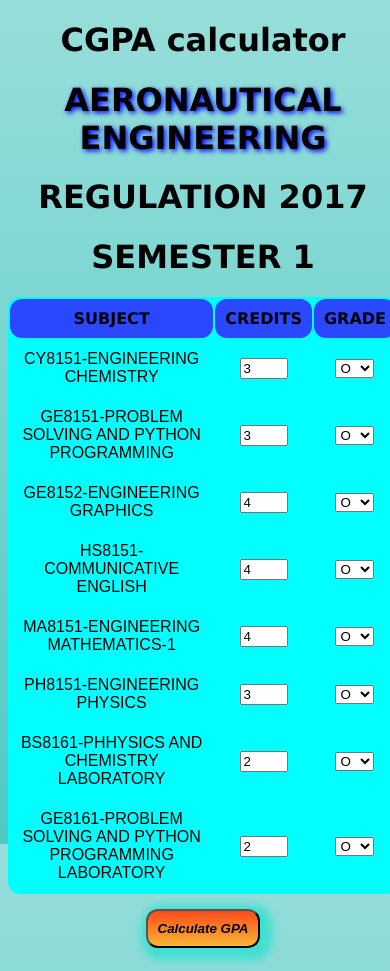
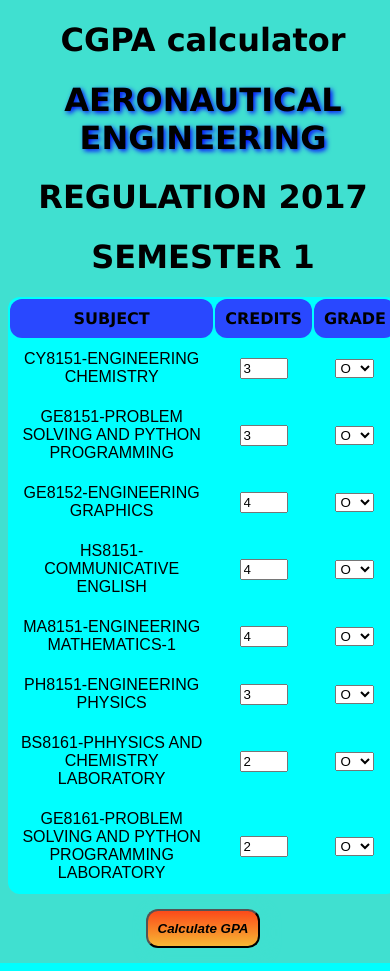
Before and after one commit to AjayRangarajan/getcgpa, a Flask app: a page that uses templates/aero_sem1.html in a window 390 px wide. Run offline with Flask 2, Linux system fonts and the light colour scheme.

Commit message:
changed the bg-color

```diff
--- a/static/style.css
+++ b/static/style.css
@@ -1,9 +1,7 @@
 html{
     width: 100%;
     height: 100%;
-    background-image: linear-gradient(to bottom,#96deda,#50c9c3);
-    background-attachment: fixed;
-    background-repeat: no-repeat;
+    background-color: turquoise;
     font-family: Arial, Helvetica, sans-serif;
 }
 
@@ -320,11 +318,3 @@ responsive for Desktop
         padding: 10px;
     }
 }
-
-@media (max-width:400px){
-    html{
-        width: auto;
-        height: auto;
-        background-image: linear-gradient(to bottom,#96deda,#50c9c3);
-    }
-}
```
